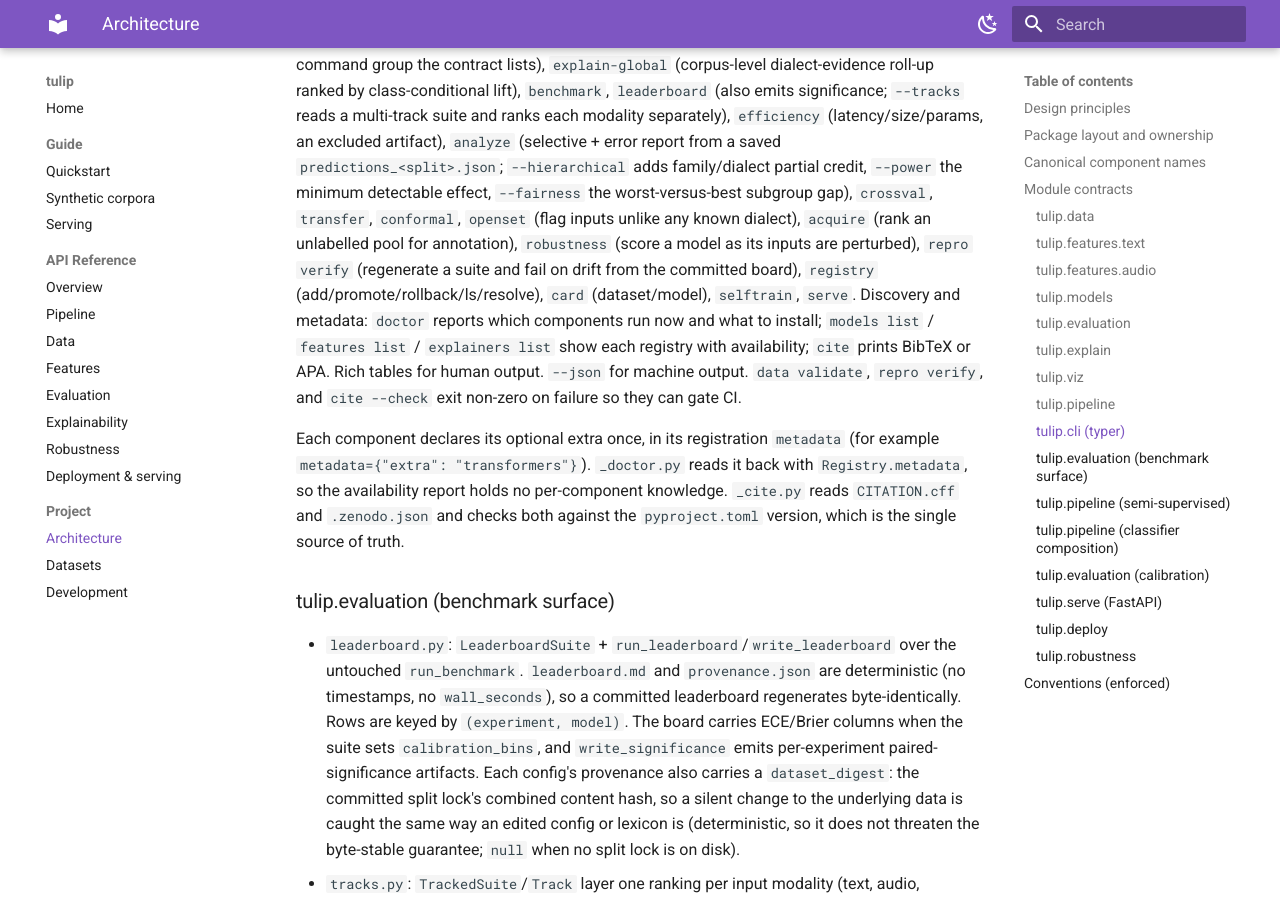
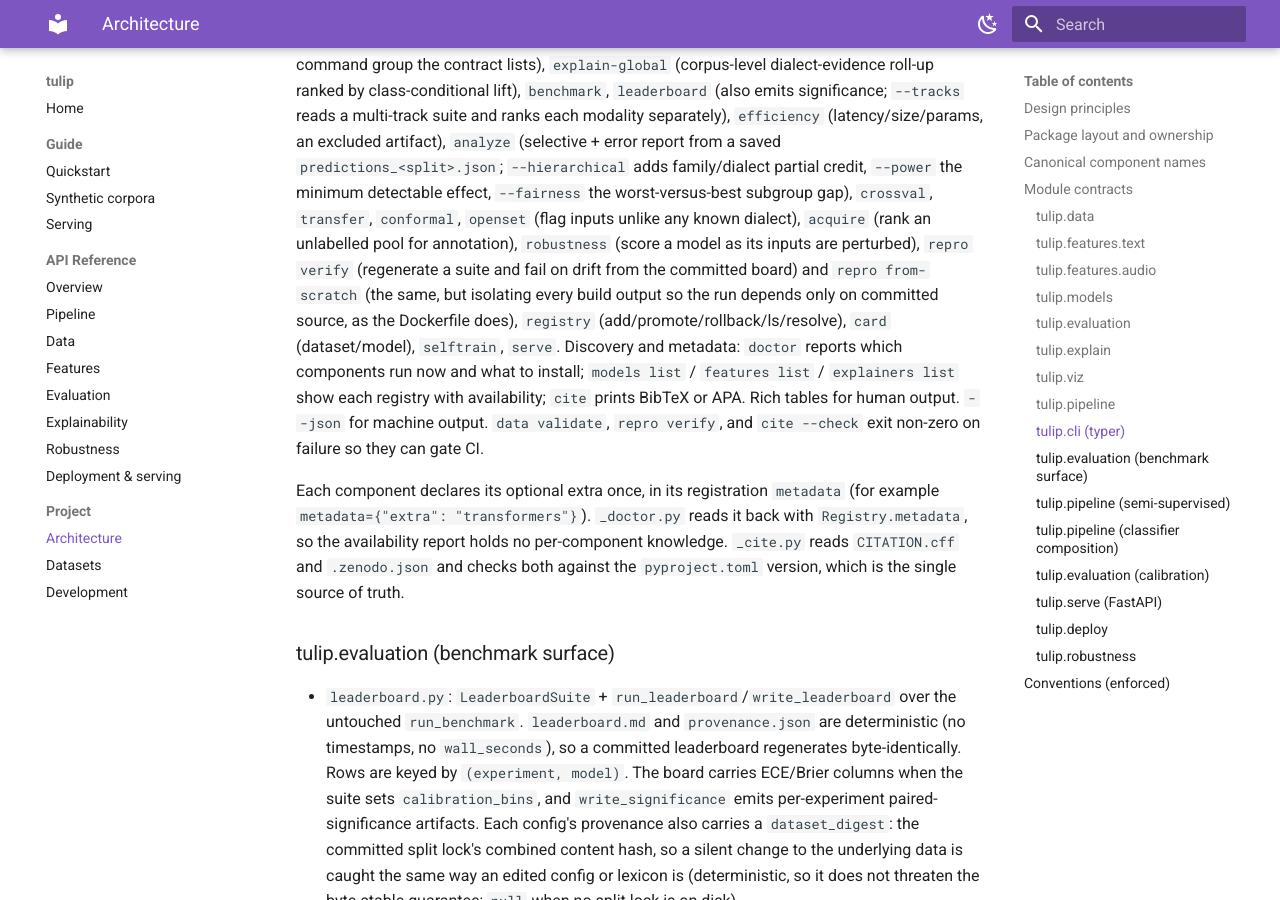
Before and after one commit to Canon-Regularis/tulip, an MkDocs documentation site: the page built from docs/architecture.md, in a window 1280 px wide and 900 px high, scrolled down 6757 px. Built offline with MkDocs 1.6.1 and Material for MkDocs 9.7.7, drawn with Linux system fonts in a browser that asks for light colours.

Commit message:
docs(benchmarks): document from-scratch and the Docker image

```diff
--- a/docs/architecture.md
+++ b/docs/architecture.md
@@ -299,7 +299,9 @@ subgroup gap), `crossval`, `transfer`, `conformal`, `openset`
 (flag inputs unlike any known dialect), `acquire`
 (rank an unlabelled pool for annotation), `robustness`
 (score a model as its inputs are perturbed), `repro verify`
-(regenerate a suite and fail on drift from the committed board), `registry`
+(regenerate a suite and fail on drift from the committed board) and
+`repro from-scratch` (the same, but isolating every build output so the run
+depends only on committed source, as the Dockerfile does), `registry`
 (add/promote/rollback/ls/resolve), `card` (dataset/model), `selftrain`, `serve`.
 Discovery and metadata: `doctor` reports which components run now and what to
 install; `models list` / `features list` / `explainers list` show each registry
```
Also changed, not shown: benchmarks/README.md (+15 -3 lines).
